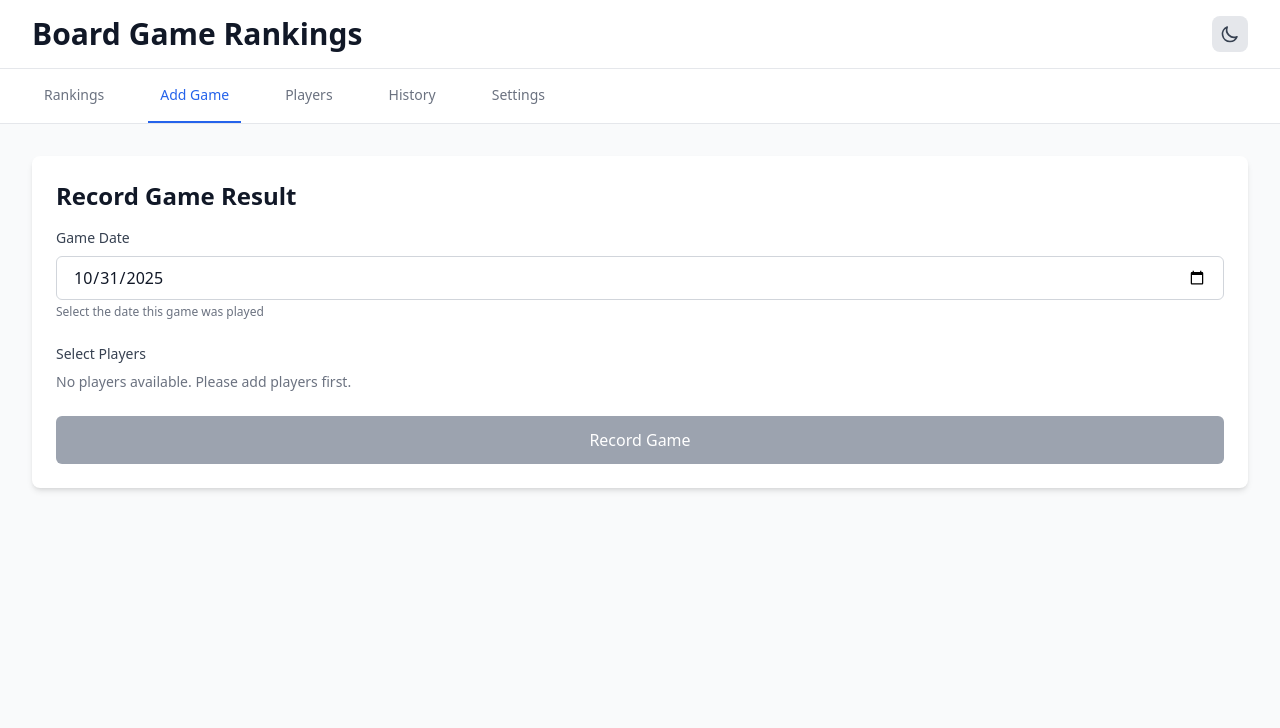
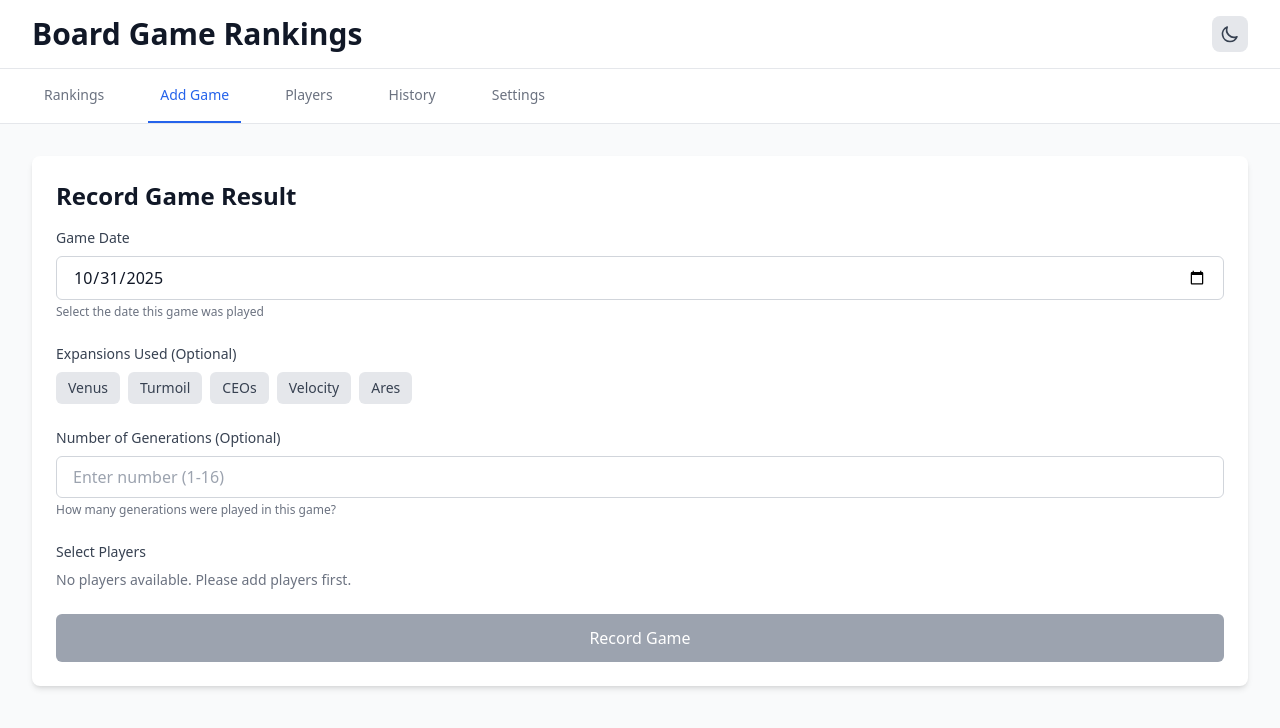
Before and after one commit to diego-caceres/terraforming-mars-ranking, a React (Vite) app: page / in a window 1280 px wide. Both pictures are taken after a click on the button "Add Game". Shown: the top 728 px of the page. Built offline with nearby package versions, Linux system fonts and the light colour scheme.

Commit message:
Add metadata to games

```diff
--- a/src/App.tsx
+++ b/src/App.tsx
@@ -40,8 +40,8 @@ function App() {
     loadData();
   };
 
-  const handleRecordGame = (placements: string[], gameDate: number) => {
-    recordGame({ playerIds: placements, placements }, gameDate);
+  const handleRecordGame = (placements: string[], gameDate: number, expansions: string[], generations: number | undefined) => {
+    recordGame({ playerIds: placements, placements, expansions, generations }, gameDate);
     loadData();
   };
 
--- a/src/components/AddGame.tsx
+++ b/src/components/AddGame.tsx
@@ -5,14 +5,18 @@ import type { Player } from '../types';
 
 interface AddGameProps {
   players: Record<string, Player>;
-  onSubmit: (placements: string[], gameDate: number) => void;
+  onSubmit: (placements: string[], gameDate: number, expansions: string[], generations: number | undefined) => void;
   onUndo: () => void;
 }
+
+const AVAILABLE_EXPANSIONS = ['Venus', 'Turmoil', 'CEOs', 'Velocity', 'Ares'];
 
 export default function AddGame({ players, onSubmit, onUndo }: AddGameProps) {
   const [selectedPlayers, setSelectedPlayers] = useState<string[]>([]);
   const [placements, setPlacements] = useState<string[]>([]);
   const [gameDate, setGameDate] = useState<string>(new Date().toISOString().split('T')[0]);
+  const [selectedExpansions, setSelectedExpansions] = useState<string[]>([]);
+  const [generations, setGenerations] = useState<string>('');
   const [showSuccess, setShowSuccess] = useState(false);
   const [canUndo, setCanUndo] = useState(false);
 
@@ -46,18 +50,34 @@ export default function AddGame({ players, onSubmit, onUndo }: AddGameProps) {
       return;
     }
 
-    // Convert date string to timestamp
-    const timestamp = new Date(gameDate).getTime();
-    onSubmit(placements, timestamp);
+    // Convert date string to timestamp (avoiding timezone issues)
+    // Parse the date as local time at noon to avoid timezone shifts
+    const [year, month, day] = gameDate.split('-').map(Number);
+    const timestamp = new Date(year, month - 1, day, 12, 0, 0).getTime();
+
+    // Parse generations (optional)
+    const generationsNum = generations ? parseInt(generations, 10) : undefined;
+
+    onSubmit(placements, timestamp, selectedExpansions, generationsNum);
     setSelectedPlayers([]);
     setPlacements([]);
     setGameDate(new Date().toISOString().split('T')[0]);
+    setSelectedExpansions([]);
+    setGenerations('');
     setShowSuccess(true);
     setCanUndo(true);
     setTimeout(() => {
       setShowSuccess(false);
       setCanUndo(false);
     }, 10000); // 10 seconds to undo
+  };
+
+  const toggleExpansion = (expansion: string) => {
+    setSelectedExpansions(prev =>
+      prev.includes(expansion)
+        ? prev.filter(e => e !== expansion)
+        : [...prev, expansion]
+    );
   };
 
   const handleUndo = () => {
@@ -108,6 +128,48 @@ export default function AddGame({ players, onSubmit, onUndo }: AddGameProps) {
           />
           <p className="mt-1 text-xs text-gray-500 dark:text-gray-400">
             Select the date this game was played
+          </p>
+        </div>
+
+        {/* Expansions */}
+        <div className="mb-6">
+          <label className="block text-sm font-medium text-gray-700 dark:text-gray-300 mb-2">
+            Expansions Used (Optional)
+          </label>
+          <div className="flex flex-wrap gap-2">
+            {AVAILABLE_EXPANSIONS.map(expansion => (
+              <button
+                key={expansion}
+                type="button"
+                onClick={() => toggleExpansion(expansion)}
+                className={`px-3 py-1.5 rounded-md text-sm font-medium transition-colors ${
+                  selectedExpansions.includes(expansion)
+                    ? 'bg-blue-600 text-white'
+                    : 'bg-gray-200 dark:bg-gray-700 text-gray-700 dark:text-gray-300 hover:bg-gray-300 dark:hover:bg-gray-600'
+                }`}
+              >
+                {expansion}
+              </button>
+            ))}
+          </div>
+        </div>
+
+        {/* Generations */}
+        <div className="mb-6">
+          <label className="block text-sm font-medium text-gray-700 dark:text-gray-300 mb-2">
+            Number of Generations (Optional)
+          </label>
+          <input
+            type="number"
+            min="1"
+            max="16"
+            value={generations}
+            onChange={(e) => setGenerations(e.target.value)}
+            placeholder="Enter number (1-16)"
+            className="w-full px-4 py-2 border border-gray-300 dark:border-gray-600 rounded-md bg-white dark:bg-gray-700 text-gray-900 dark:text-gray-100 focus:ring-2 focus:ring-blue-500 focus:border-transparent"
+          />
+          <p className="mt-1 text-xs text-gray-500 dark:text-gray-400">
+            How many generations were played in this game?
           </p>
         </div>
 
--- a/src/components/GameHistory.tsx
+++ b/src/components/GameHistory.tsx
@@ -15,13 +15,6 @@ export default function GameHistory({ games, players, onDeleteGame }: GameHistor
       year: 'numeric',
       month: 'short',
       day: 'numeric',
-    });
-  };
-
-  const formatTime = (timestamp: number) => {
-    return new Date(timestamp).toLocaleTimeString('en-US', {
-      hour: '2-digit',
-      minute: '2-digit',
     });
   };
 
@@ -91,16 +84,30 @@ export default function GameHistory({ games, players, onDeleteGame }: GameHistor
                         <span className="text-sm font-medium text-gray-900 dark:text-gray-100">
                           {formatDate(game.date)}
                         </span>
-                        <span className="text-xs text-gray-500 dark:text-gray-400">
-                          {formatTime(game.date)}
-                        </span>
                         <span className="inline-flex items-center px-2 py-0.5 rounded text-xs font-medium bg-blue-100 text-blue-800 dark:bg-blue-900 dark:text-blue-200">
                           {game.placements.length} players
                         </span>
+                        {game.generations && (
+                          <span className="inline-flex items-center px-2 py-0.5 rounded text-xs font-medium bg-green-100 text-green-800 dark:bg-green-900 dark:text-green-200">
+                            {game.generations} gen
+                          </span>
+                        )}
                       </div>
                       <div className="text-sm text-gray-600 dark:text-gray-400">
                         Winner: <span className="font-semibold text-gray-900 dark:text-gray-100">{winner?.name}</span>
                       </div>
+                      {game.expansions && game.expansions.length > 0 && (
+                        <div className="flex flex-wrap gap-1 mt-2">
+                          {game.expansions.map(expansion => (
+                            <span
+                              key={expansion}
+                              className="inline-flex items-center px-2 py-0.5 rounded text-xs font-medium bg-purple-100 text-purple-800 dark:bg-purple-900 dark:text-purple-200"
+                            >
+                              {expansion}
+                            </span>
+                          ))}
+                        </div>
+                      )}
                     </div>
                     <div className="flex items-center gap-2">
                       <button
@@ -206,6 +213,22 @@ export default function GameHistory({ games, players, onDeleteGame }: GameHistor
                             {game.placements.map(id => getPlayerName(id)).join(', ')}
                           </span>
                         </div>
+                        {game.generations && (
+                          <div>
+                            <span className="text-gray-500 dark:text-gray-400">Generations:</span>
+                            <span className="ml-2 text-gray-900 dark:text-gray-100">
+                              {game.generations}
+                            </span>
+                          </div>
+                        )}
+                        {game.expansions && game.expansions.length > 0 && (
+                          <div>
+                            <span className="text-gray-500 dark:text-gray-400">Expansions:</span>
+                            <span className="ml-2 text-gray-900 dark:text-gray-100">
+                              {game.expansions.join(', ')}
+                            </span>
+                          </div>
+                        )}
                       </div>
                     </div>
                   </div>
--- a/src/services/storageService.ts
+++ b/src/services/storageService.ts
@@ -84,6 +84,8 @@ export function recordGame(gameResult: GameResult, customDate?: number): Game {
     date: customDate || Date.now(),
     placements: gameResult.placements,
     ratingChanges: {},
+    expansions: gameResult.expansions,
+    generations: gameResult.generations,
   };
 
   // Calculate Elo changes
--- a/src/types/index.ts
+++ b/src/types/index.ts
@@ -20,11 +20,15 @@ export interface Game {
   date: number;
   placements: string[]; // Array of player IDs in order of placement (1st, 2nd, 3rd, etc.)
   ratingChanges: Record<string, number>; // playerId -> rating change
+  expansions?: string[]; // Optional: expansions used in the game
+  generations?: number; // Optional: number of generations played (1-16)
 }
 
 export interface GameResult {
   playerIds: string[];
   placements: string[]; // Ordered array of player IDs
+  expansions?: string[];
+  generations?: number;
 }
 
 export interface PlayerStats {
```
